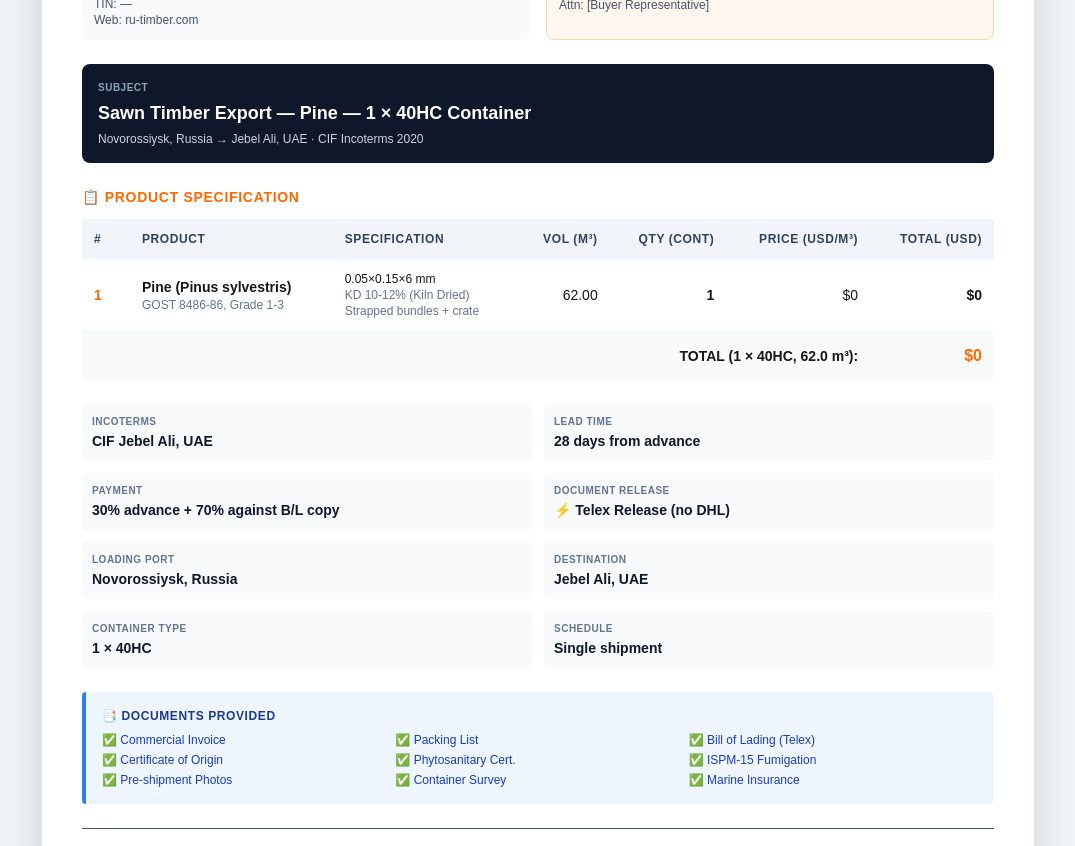
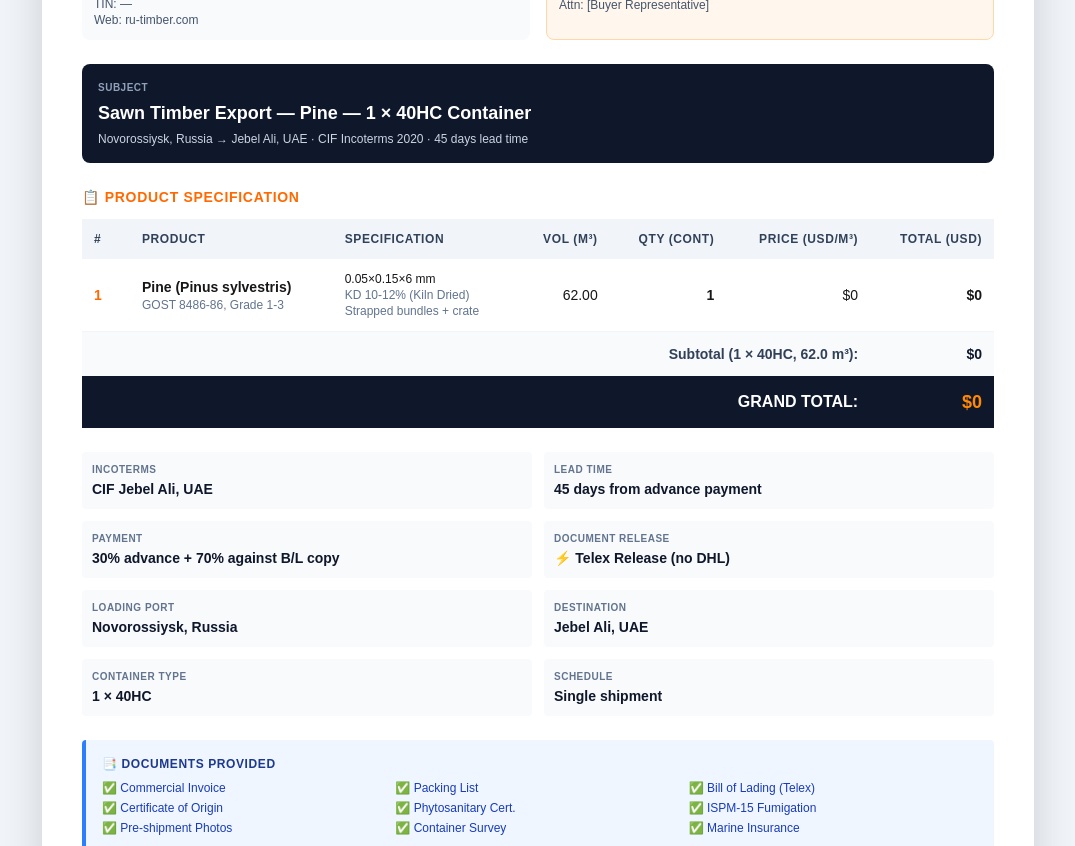
Before and after one commit to ru-timber-export/b2b-export, a Next.js app: page /calculator/quotation in a window 1280 px wide. Shown: the part 1100-1946 px from the top of the page, without its empty margins (102-1177 px from the left). Built offline with nearby package versions, Linux system fonts and the light colour scheme.

Commit message:
Quotation dynamic lead time and volume discount

```diff
--- a/src/app/calculator/quotation/page.js
+++ b/src/app/calculator/quotation/page.js
@@ -1,14 +1,13 @@
 "use client";
 
 import { useState, useEffect } from "react";
-import { useDeal, FREIGHT_PRESETS } from "../../context/DealContext";
+import { useDeal, FREIGHT_PRESETS, calcLeadTime, calcAutoDiscount } from "../../context/DealContext";
 import { useBusinessSettings } from "../../hooks/useBusinessSettings";
 import { useCustomers } from "../../hooks/useCustomers";
 import { useQuotationCounter } from "../../hooks/useQuotationCounter";
 import Link from "next/link";
 import Reminder from "../../components/Reminder";
 
-// 🏷 Маппинг для отображения
 const SPECIES_NAMES = {
   pine: "Pine (Pinus sylvestris)",
   spruce: "Spruce (Picea abies)",
@@ -36,7 +35,6 @@ const PACKAGING_LABELS = {
   premium: "Premium packaging",
 };
 
-// 🆕 ОПРЕДЕЛЕНИЕ ПОРТА ОТПРАВЛЕНИЯ ПО ID МАРШРУТА
 const LOADING_PORT_MAP = {
   nvr: "Novorossiysk, Russia",
   spb: "Saint Petersburg, Russia",
@@ -80,11 +78,9 @@ export default function QuotationPage() {
     setTimeout(() => window.print(), 100);
   };
 
-  // 🆕 МУЛЬТИ-ПОЗИЦИИ ИЗ КОРЗИНЫ
   const basketPositions = deal.positions || [];
   const hasBasket = basketPositions.length > 0;
 
-  // 🆕 Fallback позиция из текущего калькулятора
   const fallbackPosition = {
     id: "fallback",
     species: deal.species || "pine",
@@ -112,25 +108,44 @@ export default function QuotationPage() {
 
   const totalVolume = positions.reduce((sum, p) => sum + (p.totalVolume || 0), 0);
   const totalContainers = positions.reduce((sum, p) => sum + (p.containers || 0), 0);
-  const grandTotal = positions.reduce((sum, p) => sum + (p.totalAmount || 0), 0);
+  const subtotal = positions.reduce((sum, p) => sum + (p.totalAmount || 0), 0);
 
-  // 🆕 ✅ ПРАВИЛЬНО БЕРЁМ ПОРТЫ ИЗ FREIGHT_PRESETS
+  // 🆕 ПОРТЫ
   let destinationPort = "Jebel Ali, UAE";
   let loadingPort = "Novorossiysk, Russia";
+  let routeTransit = 21;
 
-  // Если есть customRoute — приоритет ему
   if (deal.customRoute && deal.customRoute.destinationPort) {
     destinationPort = `${deal.customRoute.destinationPort}${deal.customRoute.country ? `, ${deal.customRoute.country}` : ""}`;
     loadingPort = deal.customRoute.loadingPort || "Novorossiysk, Russia";
+    routeTransit = 21; // дефолт для custom
   }
-  // Иначе берём из FREIGHT_PRESETS по ID
   else if (deal.freightRoute && FREIGHT_PRESETS[deal.freightRoute]) {
     const preset = FREIGHT_PRESETS[deal.freightRoute];
     destinationPort = `${preset.port}${preset.country ? `, ${preset.country}` : ""}`;
     loadingPort = getLoadingPort(deal.freightRoute);
+    routeTransit = preset.transit || 21;
   }
 
   const incotermLabel = (deal.incoterm || "CIF").toUpperCase();
+
+  // 🆕 LEAD TIME динамический
+  const leadTimeAuto = calcLeadTime(deal.freightRoute, routeTransit);
+  const leadTimeTotal = deal.leadTimeOverride !== null && deal.leadTimeOverride !== undefined
+    ? parseInt(deal.leadTimeOverride)
+    : leadTimeAuto.total;
+
+  // 🆕 СКИДКА
+  const autoDiscountPercent = calcAutoDiscount(totalContainers);
+  let appliedDiscountPercent = 0;
+  if (deal.discountMode === "auto" || !deal.discountMode) {
+    appliedDiscountPercent = autoDiscountPercent;
+  } else if (deal.discountMode === "custom") {
+    appliedDiscountPercent = parseFloat(deal.customDiscountPercent) || 0;
+  }
+
+  const discountAmount = (subtotal * appliedDiscountPercent) / 100;
+  const grandTotal = subtotal - discountAmount;
 
   const speciesListInSubject = [...new Set(positions.map(p =>
     (p.speciesLabel || SPECIES_NAMES[p.species] || "Pine").split(" (")[0]
@@ -176,27 +191,28 @@ export default function QuotationPage() {
                     🛒 {positions.length} positions
                   </span>
                 )}
+                {appliedDiscountPercent > 0 && (
+                  <span className="ml-2 text-sm bg-emerald-100 text-emerald-800 px-2 py-1 rounded-full font-bold">
+                    💸 -{appliedDiscountPercent}%
+                  </span>
+                )}
               </h1>
               <p className="text-xs text-slate-500">
                 Number: <span className="font-mono font-bold text-orange-500">{quotationNumber}</span>
                 {!numberCommitted && <span className="ml-2 text-slate-400">(preview)</span>}
                 {numberCommitted && <span className="ml-2 text-emerald-500">✓ committed</span>}
               </p>
-              {/* 🆕 Показываем маршрут в header */}
               <p className="text-xs text-slate-600 mt-1">
-                🚢 <strong>{loadingPort}</strong> → <strong>{destinationPort}</strong>
+                🚢 <strong>{loadingPort}</strong> → <strong>{destinationPort}</strong> · ⏱ {leadTimeTotal} days
               </p>
             </div>
             <div className="flex gap-2">
               {hasBasket && (
                 <button
                   onClick={() => {
-                    if (confirm("Очистить корзину после печати?")) {
-                      clearPositions();
-                    }
+                    if (confirm("Очистить корзину после печати?")) clearPositions();
                   }}
                   className="bg-rose-100 hover:bg-rose-200 text-rose-700 px-3 py-2 rounded-lg font-bold text-xs active:scale-95"
-                  title="Clear basket"
                 >
                   🗑 Clear basket
                 </button>
@@ -223,18 +239,8 @@ export default function QuotationPage() {
                     <span className="text-purple-500"> · {selectedCustomer.country}</span>
                   )}
                 </div>
-                <button
-                  onClick={() => setShowCustomerPicker(true)}
-                  className="text-xs text-purple-600 hover:text-purple-800 underline"
-                >
-                  Change
-                </button>
-                <button
-                  onClick={() => setSelectedCustomer(null)}
-                  className="text-xs text-rose-500 hover:text-rose-700 underline"
-                >
-                  Remove
-                </button>
+                <button onClick={() => setShowCustomerPicker(true)} className="text-xs text-purple-600 hover:text-purple-800 underline">Change</button>
+                <button onClick={() => setSelectedCustomer(null)} className="text-xs text-rose-500 hover:text-rose-700 underline">Remove</button>
               </div>
             ) : (
               <>
@@ -266,7 +272,7 @@ export default function QuotationPage() {
             <div className="flex-1">
               <div className="font-bold text-blue-900">Quotation на 1 позицию</div>
               <div className="text-xs text-blue-800 mt-1">
-                Если хочешь добавить ещё позиции — иди в Pricing и нажми "Add to Quotation Basket".
+                Хочешь добавить ещё позиции? Pricing → "Add to Quotation Basket".
               </div>
               <Link href="/calculator/pricing" className="inline-block mt-2 bg-blue-600 text-white text-xs font-bold px-3 py-1.5 rounded hover:bg-blue-700 active:scale-95">
                 💰 Add more positions →
@@ -282,9 +288,7 @@ export default function QuotationPage() {
             <div className="text-2xl">⚠️</div>
             <div className="flex-1">
               <div className="font-bold text-amber-900">Заполни Business Settings</div>
-              <div className="text-xs text-amber-800 mt-1">
-                Нужны: ИНН, USD-счёт, название EN.
-              </div>
+              <div className="text-xs text-amber-800 mt-1">Нужны: ИНН, USD-счёт, название EN.</div>
               <Link href="/captain/settings" className="inline-block mt-2 bg-amber-600 text-white text-xs font-bold px-3 py-1.5 rounded hover:bg-amber-700 active:scale-95">
                 ⚙ Открыть Settings →
               </Link>
@@ -384,7 +388,7 @@ export default function QuotationPage() {
               )}
             </div>
             <div className="text-xs text-slate-300 mt-1">
-              {loadingPort} → {destinationPort} · {incotermLabel} Incoterms 2020
+              {loadingPort} → {destinationPort} · {incotermLabel} Incoterms 2020 · {leadTimeTotal} days lead time
             </div>
           </section>
 
@@ -396,6 +400,7 @@ export default function QuotationPage() {
               )}
             </h3>
 
+            {/* DESKTOP TABLE */}
             <div className="hidden sm:block overflow-x-auto">
               <table className="w-full text-sm">
                 <thead className="bg-slate-100 text-slate-700 text-xs uppercase tracking-wider">
@@ -436,12 +441,35 @@ export default function QuotationPage() {
                     );
                   })}
                 </tbody>
-                <tfoot className="bg-slate-50 font-bold">
-                  <tr>
-                    <td colSpan="6" className="p-3 text-right">
-                      TOTAL ({totalContainers} × 40HC, {totalVolume.toFixed(1)} m³):
+                <tfoot>
+                  {/* 🆕 SUBTOTAL */}
+                  <tr className="bg-slate-50">
+                    <td colSpan="6" className="p-3 text-right font-semibold text-slate-700">
+                      Subtotal ({totalContainers} × 40HC, {totalVolume.toFixed(1)} m³):
                     </td>
-                    <td className="p-3 text-right font-mono text-orange-500 text-base">
+                    <td className="p-3 text-right font-mono font-bold text-slate-900">
+                      ${subtotal.toFixed(0)}
+                    </td>
+                  </tr>
+
+                  {/* 🆕 DISCOUNT (если есть) */}
+                  {appliedDiscountPercent > 0 && (
+                    <tr className="bg-emerald-50">
+                      <td colSpan="6" className="p-3 text-right font-semibold text-emerald-700">
+                        🎁 Volume Discount ({appliedDiscountPercent}% — {totalContainers >= 11 ? "bulk" : totalContainers >= 7 ? "large" : totalContainers >= 4 ? "medium" : "small"} order):
+                      </td>
+                      <td className="p-3 text-right font-mono font-bold text-emerald-600">
+                        -${discountAmount.toFixed(0)}
+                      </td>
+                    </tr>
+                  )}
+
+                  {/* 🆕 GRAND TOTAL */}
+                  <tr className="bg-slate-900 text-white">
+                    <td colSpan="6" className="p-3 text-right font-black text-base">
+                      GRAND TOTAL:
+                    </td>
+                    <td className="p-3 text-right font-mono text-orange-400 text-lg font-black">
                       ${grandTotal.toFixed(0)}
                     </td>
                   </tr>
@@ -449,6 +477,7 @@ export default function QuotationPage() {
               </table>
             </div>
 
+            {/* MOBILE CARDS */}
             <div className="sm:hidden space-y-3">
               {positions.map((p, idx) => {
                 const speciesLabel = p.speciesLabel || SPECIES_NAMES[p.species] || "Pine (Pinus sylvestris)";
@@ -502,13 +531,35 @@ export default function QuotationPage() {
                 );
               })}
 
+              {/* 🆕 MOBILE: Subtotal + Discount + Grand Total */}
+              <div className="space-y-2">
+                <div className="bg-slate-50 rounded-lg p-3 flex justify-between items-center">
+                  <div>
+                    <div className="text-xs text-slate-600 font-bold">Subtotal</div>
+                    <div className="text-[10px] text-slate-500">
+                      {positions.length} pos · {totalContainers} × 40HC · {totalVolume.toFixed(1)} m³
+                    </div>
+                  </div>
+                  <div className="font-mono font-bold text-slate-900">${subtotal.toFixed(0)}</div>
+                </div>
+
+                {appliedDiscountPercent > 0 && (
+                  <div className="bg-emerald-50 border border-emerald-200 rounded-lg p-3 flex justify-between items-center">
+                    <div>
+                      <div className="text-xs text-emerald-700 font-bold">🎁 Volume Discount ({appliedDiscountPercent}%)</div>
+                      <div className="text-[10px] text-emerald-600">
+                        {totalContainers >= 11 ? "Bulk order" : totalContainers >= 7 ? "Large order" : totalContainers >= 4 ? "Medium order" : "Small order"}
+                      </div>
+                    </div>
+                    <div className="font-mono font-bold text-emerald-600">-${discountAmount.toFixed(0)}</div>
+                  </div>
+                )}
+
                 <div className="bg-slate-900 text-white rounded-lg p-4 flex justify-between items-center">
                   <div>
                     <div className="text-[10px] uppercase tracking-wider text-slate-400">Grand Total</div>
                     <div className="text-xs text-slate-500">
-                    {positions.length} position{positions.length > 1 ? "s" : ""} ·
-                    {totalContainers} × 40HC ·
-                    {totalVolume.toFixed(1)} m³
+                      {appliedDiscountPercent > 0 ? `Saved $${discountAmount.toFixed(0)}` : "No discount applied"}
                     </div>
                   </div>
                   <div className="text-right">
@@ -517,12 +568,12 @@ export default function QuotationPage() {
                   </div>
                 </div>
               </div>
+            </div>
           </section>
 
-          {/* 🆕 ОБНОВЛЁННЫЙ TermBlock с правильными портами */}
           <section className="grid grid-cols-1 sm:grid-cols-2 gap-3 mb-6">
             <TermBlock label="Incoterms" value={`${incotermLabel} ${destinationPort}`} />
-            <TermBlock label="Lead Time" value={`${settings.defaultTransitDays || 45} days from advance`} />
+            <TermBlock label="Lead Time" value={`${leadTimeTotal} days from advance payment`} />
             <TermBlock label="Payment" value={settings.paymentTerms || "30% advance + 70% vs B/L copy"} />
             <TermBlock label="Document Release" value="⚡ Telex Release (no DHL)" />
             <TermBlock label="Loading Port" value={loadingPort} />
@@ -563,6 +614,9 @@ export default function QuotationPage() {
             <div><strong>Validity:</strong> This Quotation is valid until {validUntil}.</div>
             <div><strong>Quality:</strong> All goods shall meet GOST 8486-86 standard.</div>
             <div><strong>Inspection:</strong> Pre-shipment inspection by SGS / Bureau Veritas available at Buyer's expense.</div>
+            {appliedDiscountPercent > 0 && (
+              <div><strong>Discount:</strong> Volume discount of {appliedDiscountPercent}% applied for order of {totalContainers} × 40HC containers.</div>
+            )}
             <div><strong>Force Majeure:</strong> Including sanctions, banking restrictions, port closures. Full terms in Contract.</div>
             <div><strong>Arbitration:</strong> ICAC at the Chamber of Commerce and Industry of the Russian Federation, Moscow.</div>
           </section>
@@ -621,14 +675,9 @@ function CustomerPickerModal({ customers, onSelect, onClose }) {
         </div>
 
         <div className="p-3 border-b">
-          <input
-            type="text"
-            value={search}
-            onChange={(e) => setSearch(e.target.value)}
-            placeholder="🔍 Search company, name, country..."
-            autoFocus
-            className="w-full p-2 border-2 border-slate-300 rounded-lg text-sm focus:border-purple-500 outline-none"
-          />
+          <input type="text" value={search} onChange={(e) => setSearch(e.target.value)}
+            placeholder="🔍 Search company, name, country..." autoFocus
+            className="w-full p-2 border-2 border-slate-300 rounded-lg text-sm focus:border-purple-500 outline-none" />
           <div className="text-xs text-slate-500 mt-1">
             {sorted.length} of {customers.length} customers
           </div>
@@ -639,25 +688,16 @@ function CustomerPickerModal({ customers, onSelect, onClose }) {
             <div className="text-center py-12">
               <div className="text-5xl mb-2">👥</div>
               <div className="font-bold text-slate-700">Нет клиентов в CRM</div>
-              <div className="text-xs text-slate-500 mt-1">Сначала добавь клиентов</div>
-              <Link
-                href="/captain/customers"
-                className="inline-block mt-3 bg-purple-600 text-white text-xs font-bold px-3 py-1.5 rounded hover:bg-purple-700"
-              >
+              <Link href="/captain/customers" className="inline-block mt-3 bg-purple-600 text-white text-xs font-bold px-3 py-1.5 rounded hover:bg-purple-700">
                 ⚓ Open CRM →
               </Link>
             </div>
           ) : sorted.length === 0 ? (
-            <div className="text-center py-12 text-slate-500 text-sm">
-              Никого не найдено
-            </div>
+            <div className="text-center py-12 text-slate-500 text-sm">Никого не найдено</div>
           ) : (
             sorted.map(c => (
-              <button
-                key={c.id}
-                onClick={() => onSelect(c)}
-                className="w-full text-left bg-slate-50 hover:bg-purple-50 hover:border-purple-300 border-2 border-transparent rounded-lg p-3 transition-colors active:scale-[0.98]"
-              >
+              <button key={c.id} onClick={() => onSelect(c)}
+                className="w-full text-left bg-slate-50 hover:bg-purple-50 hover:border-purple-300 border-2 border-transparent rounded-lg p-3 transition-colors active:scale-[0.98]">
                 <div className="flex justify-between items-start gap-2">
                   <div className="flex-1 min-w-0">
                     <div className="font-bold text-slate-900 truncate">{c.companyName || "Без названия"}</div>
@@ -673,9 +713,7 @@ function CustomerPickerModal({ customers, onSelect, onClose }) {
                       </div>
                     )}
                     {c.interest && (
-                      <div className="text-xs text-purple-600 mt-1 italic truncate">
-                        💼 {c.interest}
-                      </div>
+                      <div className="text-xs text-purple-600 mt-1 italic truncate">💼 {c.interest}</div>
                     )}
                   </div>
                   <div className="flex flex-col gap-1 shrink-0">
@@ -690,16 +728,10 @@ function CustomerPickerModal({ customers, onSelect, onClose }) {
         </div>
 
         <div className="p-3 border-t flex gap-2">
-          <Link
-            href="/captain/customers"
-            className="text-xs text-purple-600 hover:text-purple-800 underline"
-          >
+          <Link href="/captain/customers" className="text-xs text-purple-600 hover:text-purple-800 underline">
             + Add new customer in CRM
           </Link>
-          <button
-            onClick={onClose}
-            className="ml-auto text-xs px-3 py-1.5 bg-slate-100 hover:bg-slate-200 rounded-lg"
-          >
+          <button onClick={onClose} className="ml-auto text-xs px-3 py-1.5 bg-slate-100 hover:bg-slate-200 rounded-lg">
             Cancel
           </button>
         </div>
```
Lines whose indentation alone changed are shown as unchanged.
